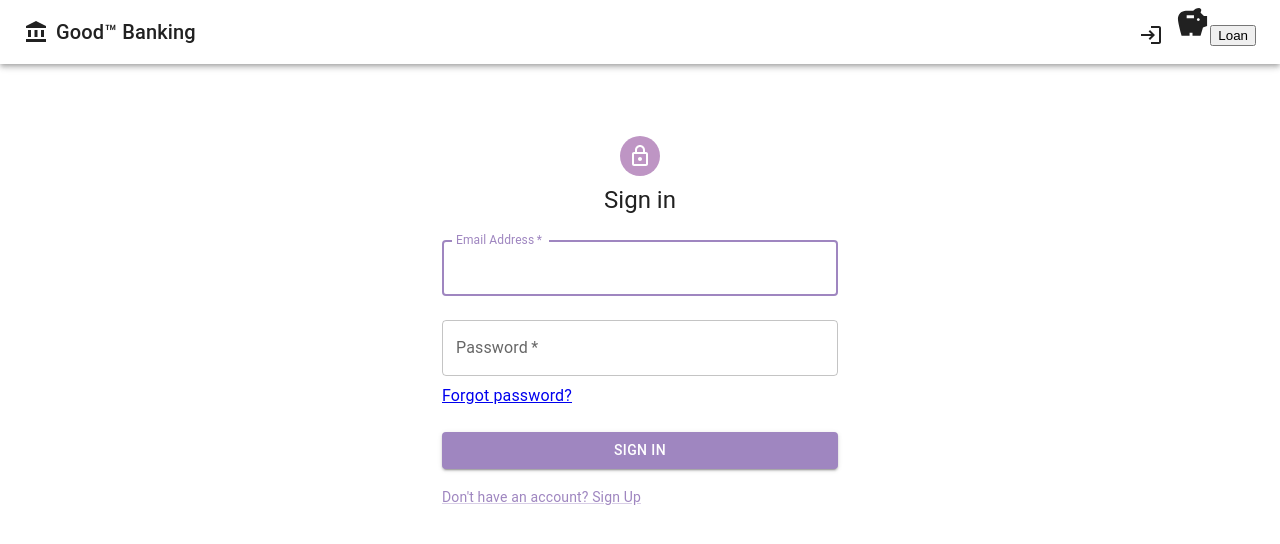
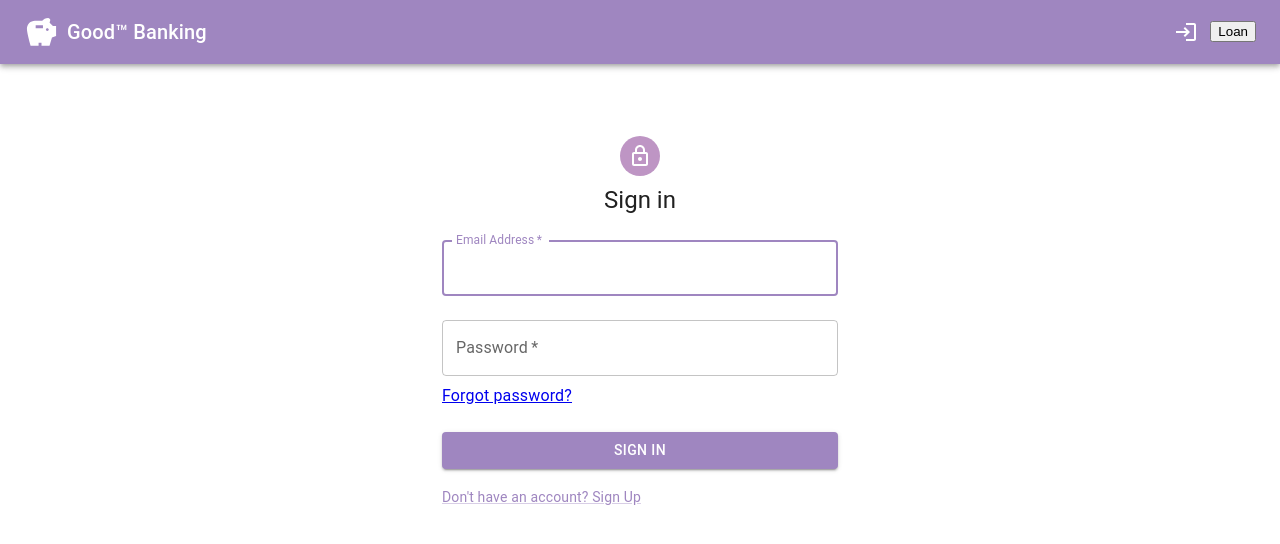
Before and after one commit to clairelist/GoodBank-Frontend, a React (Create React App) app: page /login in a window 1280 px wide. Shown: the top 544 px of the page. Built offline with nearby package versions, Linux system fonts and the light colour scheme; no server answers.

Commit message:
navbar, fixing small bugs

```diff
--- a/src/components/account-details/CreateTransactionForm.tsx
+++ b/src/components/account-details/CreateTransactionForm.tsx
@@ -51,7 +51,6 @@ export default function CreateTransactionForm(props: any) {
       Number(data.get('amount')) || 0,
       data.get('description')?.toString() || '',
       data.get('type')?.toString() || 'INCOME' || 'EXPENSE',
-      Number(data.get('toAccount') || undefined)
     );
     const response = await apiUpsertTransaction(
       currentAccount.id,
--- a/src/components/navbar/Navbar.tsx
+++ b/src/components/navbar/Navbar.tsx
@@ -37,9 +37,14 @@ export default function Navbar() {
 
   return (
     <Box sx={{ flexGrow: 1 }}>
-      <AppBar position="static" color="transparent">
+      <AppBar position="static" color="secondary">
         <Toolbar>
-          <AccountBalanceIcon sx={{ mr: 1 }} cursor='pointer' onClick={()=>navigate('/')}/>
+          <SavingsIcon
+            sx={{ mr: 1 }}
+            cursor="pointer"
+            fontSize="large"
+            onClick={() => navigate('/')}
+          />
           <Typography variant="h6" component="div" sx={{ flexGrow: 1 }}>
             Good&#8482; Banking
           </Typography>
@@ -64,8 +69,7 @@ export default function Navbar() {
                 {user ? <LogoutIcon /> : <LoginIcon />}
               </IconButton>
             </Tooltip>
-            <SavingsIcon fontSize='large'/>
-              <button onClick={()=> navigate('/loan')}>Loan</button>
+            <button onClick={() => navigate('/loan')}>Loan</button>
           </div>
         </Toolbar>
       </AppBar>
--- a/src/remote/banking-api/bankingClient.ts
+++ b/src/remote/banking-api/bankingClient.ts
@@ -5,8 +5,8 @@ import axios from 'axios';
 const bankingClient = axios.create({
   withCredentials: true,
   // switch baseURL to local to run locally. DO NOT DELETE - UNCOMMENT ONLY
-  baseURL: `${process.env.REACT_APP_API_URL}`,
-  //baseURL: 'http://localhost:8080',
+  // baseURL: `${process.env.REACT_APP_API_URL}`,
+  baseURL: 'http://localhost:8080',
   headers: {
     'Content-Type': 'application/json',
     'Access-Control-Allow-Origin': 'http://localhost:3000',
```
